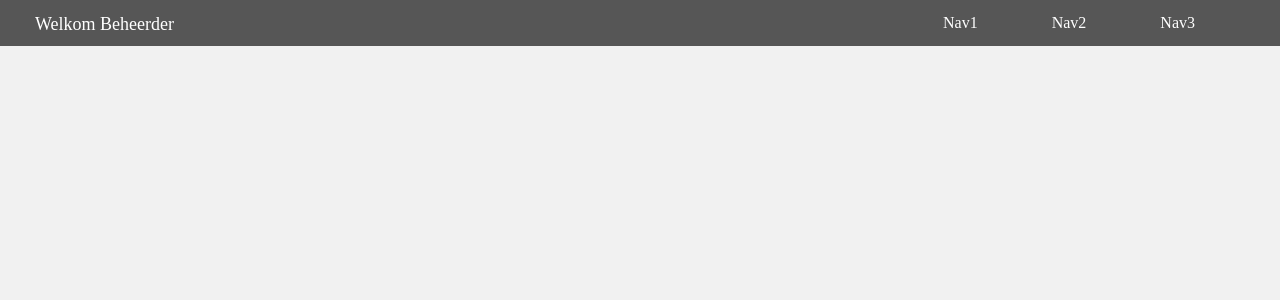
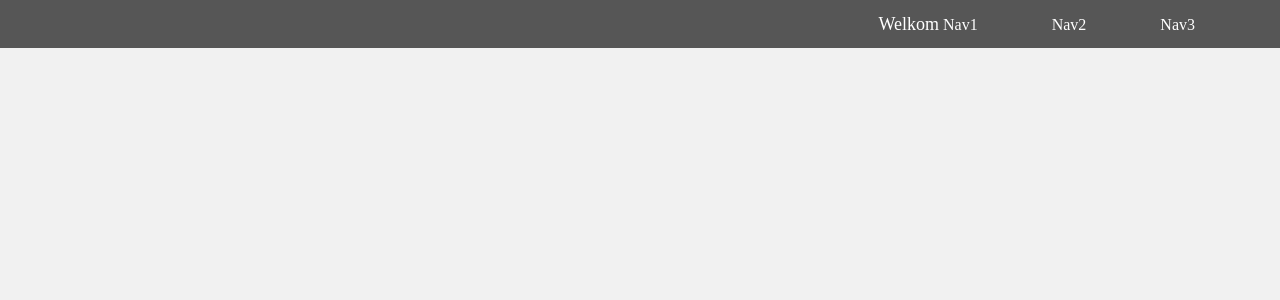
Before and after one commit to Jan-Fevijn/Lorenzo, a PHP site: page /Main_Pages/Main_Page_beheerder.php in a window 1280 px wide. Shown: the top 300 px of the page. Run offline with PHP 8.4, Linux system fonts and the light colour scheme.

Commit message:
aanpassingen

```diff
--- a/Webdesign/Eindwerk/GIP/Main_Pages/Main_Page_beheerder.php
+++ b/Webdesign/Eindwerk/GIP/Main_Pages/Main_Page_beheerder.php
@@ -32,7 +32,7 @@ if ($conn->connect_error) {
 </head>
 <body>
 <header>
-    <p>Welkom Beheerder</p>
+    <p>Welkom</p>
         <ul class="main-nav">
             <li><a href="#">Nav1</a></li>
             <li><a href="#">Nav2</a></li>
@@ -40,8 +40,10 @@ if ($conn->connect_error) {
         </ul>
     </header>
 
-    <main>
 
-    </main>
+
+
+
+
 </body>
 </html>
--- a/Webdesign/Eindwerk/GIP/css/Main_Style.css
+++ b/Webdesign/Eindwerk/GIP/css/Main_Style.css
@@ -29,7 +29,6 @@ header ul li a{
 header p{
     font-size: 18px;
     color: white;
-    float: left;
     margin-left: 20px;
     display: inline;
 }
--- a/Webdesign/Eindwerk/GIP/index.php
+++ b/Webdesign/Eindwerk/GIP/index.php
@@ -8,7 +8,7 @@
 </head>
 <style>
 body {
-    background-color:red;
+    background-color:lightblue;
 }
 </style>
 <body>
```
Also changed, not shown: Webdesign/Eindwerk/GIP/php/inloggen.php (+3 -13 lines), Webdesign/Eindwerk/GIP/Main_Pages/Main_Page_gebruiker.php (deleted).
